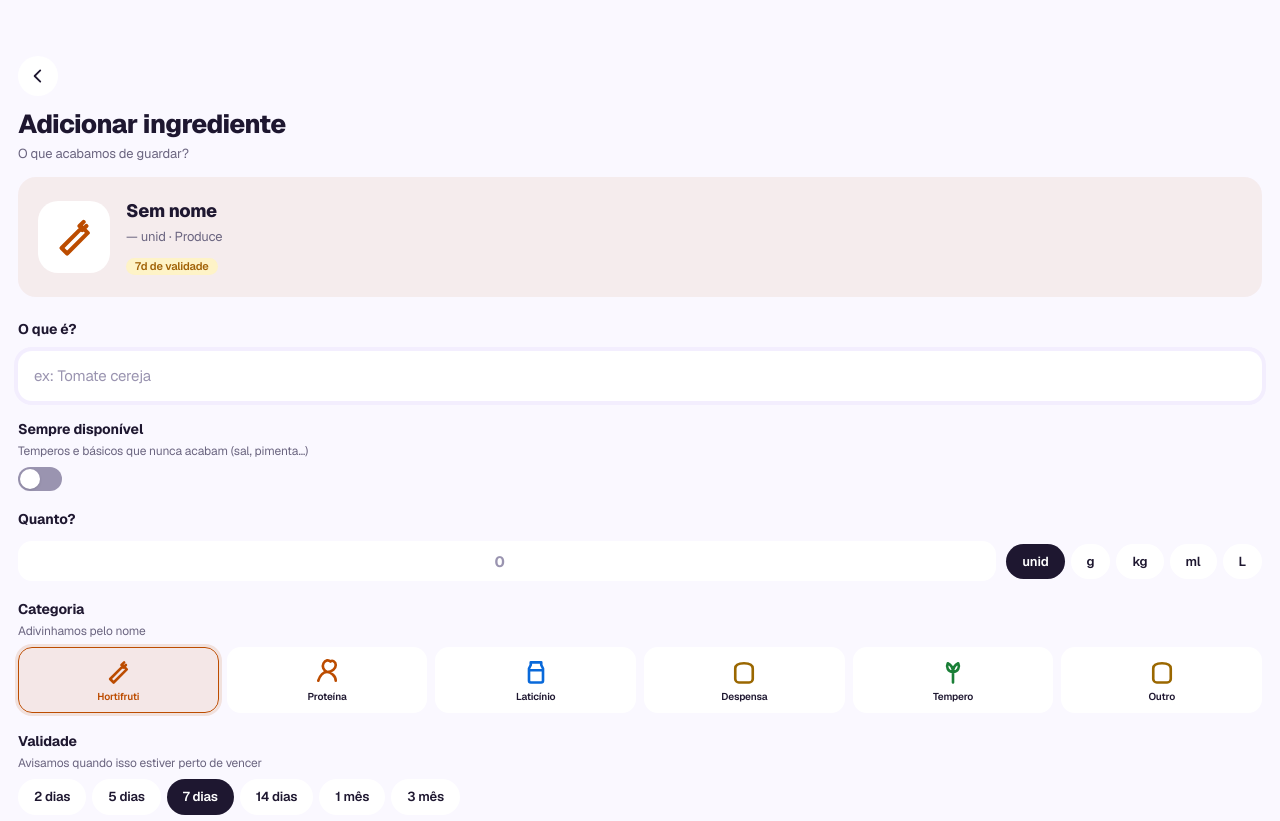
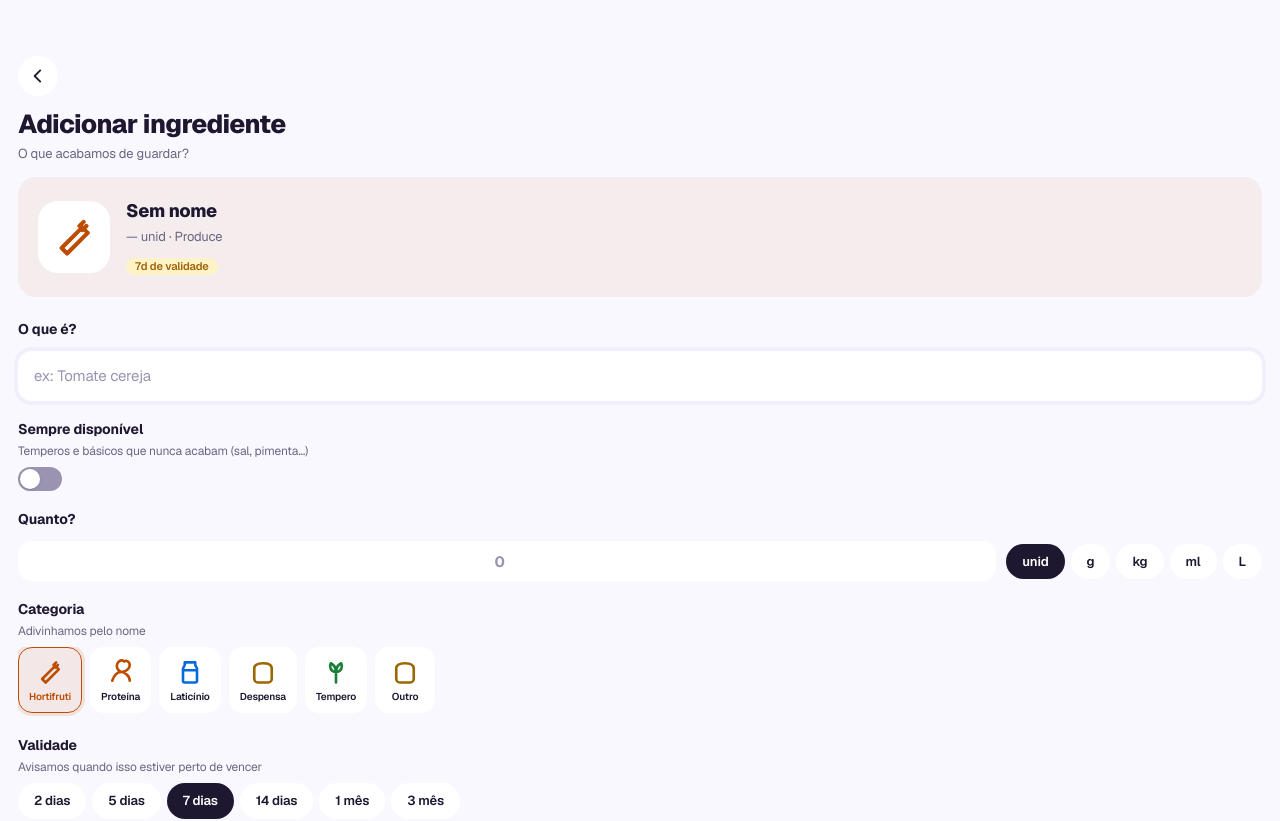
Before and after one commit to hiimlex/cooking-with-her, a React (Vite) app: page /pantry/add in a window 1280 px wide. Shown: the top 821 px of the page. Built offline with nearby package versions, Linux system fonts and the light colour scheme; no server answers; sample sign-in values are in the browser's storage.

Commit message:
little adjusts on shop page

```diff
--- a/src/index.css
+++ b/src/index.css
@@ -49,6 +49,9 @@
 @layer utilities {
   /* Thin, visible scrollbar for overflow regions */
   .thin-scrollbar { scrollbar-width: thin; scrollbar-color: var(--c-subtle) transparent; }
+  /* Hide scrollbar while keeping scroll functionality */
+  .scrollbar-none { scrollbar-width: none; }
+  .scrollbar-none::-webkit-scrollbar { display: none; }
   .thin-scrollbar::-webkit-scrollbar { width: 4px; }
   .thin-scrollbar::-webkit-scrollbar-track { background: transparent; }
   .thin-scrollbar::-webkit-scrollbar-thumb { background: var(--c-subtle); border-radius: 9999px; }
--- a/src/pages/AddIngredientPage.tsx
+++ b/src/pages/AddIngredientPage.tsx
@@ -175,7 +175,7 @@ export function AddIngredientPage() {
         )}
 
         <FieldGroup label="Categoria" sub="Adivinhamos pelo nome">
-          <div className="flex gap-2">
+          <div className="flex gap-2 overflow-x-auto max-w-full pb-1 scrollbar-none">
             {ICON_GROUPS.map(({ label, cat: groupCat }) => {
               const icon = CAT_ICON[groupCat];
               const c = FOOD_GLYPHS[icon].color;
@@ -184,7 +184,7 @@ export function AddIngredientPage() {
                 <button
                   key={label}
                   onClick={() => setCat(groupCat)}
-                  className="flex flex-col items-center gap-1.5 p-2.5 rounded-2xl transition-all flex-1"
+                  className="flex flex-col items-center gap-1.5 p-2.5 rounded-2xl transition-all shrink-0 min-w-[60px]"
                   style={{
                     background: sel ? c + "18" : "var(--c-card, #f5f3ff)",
                     border: sel
--- a/src/pages/EditIngredientPage.tsx
+++ b/src/pages/EditIngredientPage.tsx
@@ -213,7 +213,7 @@ export function EditIngredientPage() {
         )}
 
         <FieldGroup label="Categoria">
-          <div className="flex gap-2">
+          <div className="flex gap-2 overflow-x-auto max-w-full pb-1 scrollbar-none">
             {ICON_GROUPS.map(({ label, cat: groupCat }) => {
               const icon = CAT_ICON[groupCat];
               const c = FOOD_GLYPHS[icon].color;
@@ -222,7 +222,7 @@ export function EditIngredientPage() {
                 <button
                   key={label}
                   onClick={() => setCat(groupCat)}
-                  className="flex flex-col items-center gap-1.5 p-2.5 rounded-2xl transition-all flex-1"
+                  className="flex flex-col items-center gap-1.5 p-2.5 rounded-2xl transition-all shrink-0 min-w-[60px]"
                   style={{
                     background: sel ? c + "18" : "var(--c-card, #f5f3ff)",
                     border: sel
--- a/src/pages/LoginPage.tsx
+++ b/src/pages/LoginPage.tsx
@@ -4,7 +4,7 @@ import { IcDog, IcLock, IcUtensils } from "@/icons";
 import { setAuth } from "@/store/authSlice";
 import { useAppDispatch, useAppSelector } from "@/store/hooks";
 import { useMutation } from "@tanstack/react-query";
-import { useState } from "react";
+import { useEffect, useState } from "react";
 import { Navigate, useNavigate } from "react-router-dom";
 
 const PEOPLE = [
@@ -34,6 +34,13 @@ export function LoginPage() {
       }, 450);
     },
   });
+
+  useEffect(() => {
+    const color = who
+      ? (PEOPLE.find((p) => p.id === who)?.color ?? "#f3eefe")
+      : "#f3eefe";
+    document.querySelector('meta[name="theme-color"]')?.setAttribute("content", color);
+  }, [who]);
 
   if (token) return <Navigate to="/home" replace />;
 
```
